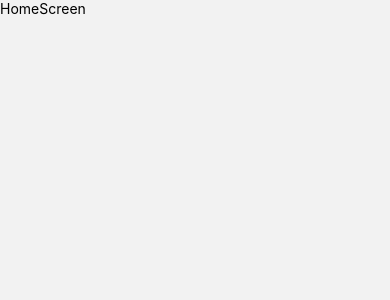
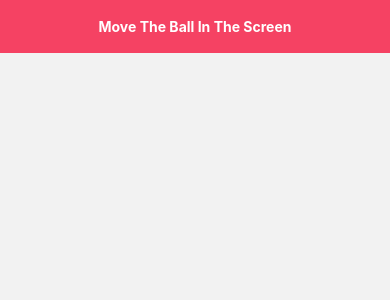
Before and after one commit to sajibsaha4647/React-Native-Task, a React Native app: screen /HomeScreen in a window 390 px wide. Shown: the top 300 px of the page. Built offline with nearby package versions, Linux system fonts and the light colour scheme.

Commit message:
home screen design

```diff
--- a/Src/Component/HeaderComponent.js
+++ b/Src/Component/HeaderComponent.js
@@ -4,13 +4,25 @@ import {View, Text, StyleSheet} from 'react-native';
 const styles = StyleSheet.create({
   container: {
     flex: 1,
+    backgroundColor: '#f54263',
+    justifyContent: 'center',
+    alignItems: 'center',
   },
 });
 
 const HeaderComponent = () => {
   return (
     <View style={styles.container}>
-      <Text>HeaderComponent</Text>
+      <View style={{flex: 1, flexDirection: 'row'}}>
+        <View
+          style={{
+            justifyContent: 'center',
+          }}>
+          <Text style={{color: '#fff', fontWeight: 'bold'}}>
+            Move The Ball In The Screen
+          </Text>
+        </View>
+      </View>
     </View>
   );
 };
--- a/Src/Screens/HomeScreen.js
+++ b/Src/Screens/HomeScreen.js
@@ -1,19 +1,24 @@
 import React from 'react';
-import { View, Text, StyleSheet } from 'react-native';
-
+import {View, Text, StyleSheet, Dimensions} from 'react-native';
+import HeaderComponent from '../Component/HeaderComponent';
+let width = Dimensions.get('window').width;
+let height = Dimensions.get('window').height;
 const styles = StyleSheet.create({
-    container: {
-        flex: 1
-    }
+  container: {
+    flex: 1,
+  },
 });
 
 const HomeScreen = () => {
-    return (
-        <View style={styles.container}>
-            <Text>HomeScreen</Text>
-        </View>
-    );
-}
+  return (
+    <View style={styles.container}>
+      <View style={{height: width * 0.136}}>
+        <HeaderComponent />
+      </View>
+      <View></View>
+    </View>
+  );
+};
 
 
 export default HomeScreen;
--- a/package.json
+++ b/package.json
@@ -17,6 +17,7 @@
     "react-native": "0.67.3",
     "react-native-safe-area-context": "^4.4.1",
     "react-native-screens": "^3.18.2",
+    "react-native-vector-icons": "^9.2.0",
     "react-redux": "^8.0.5",
     "redux": "^4.2.0",
     "redux-thunk": "^2.4.2"
```
Also changed, not shown: react-native.config.js (added, +9 -0 lines), 2 other files (tests, documents, lock files or other folders).
